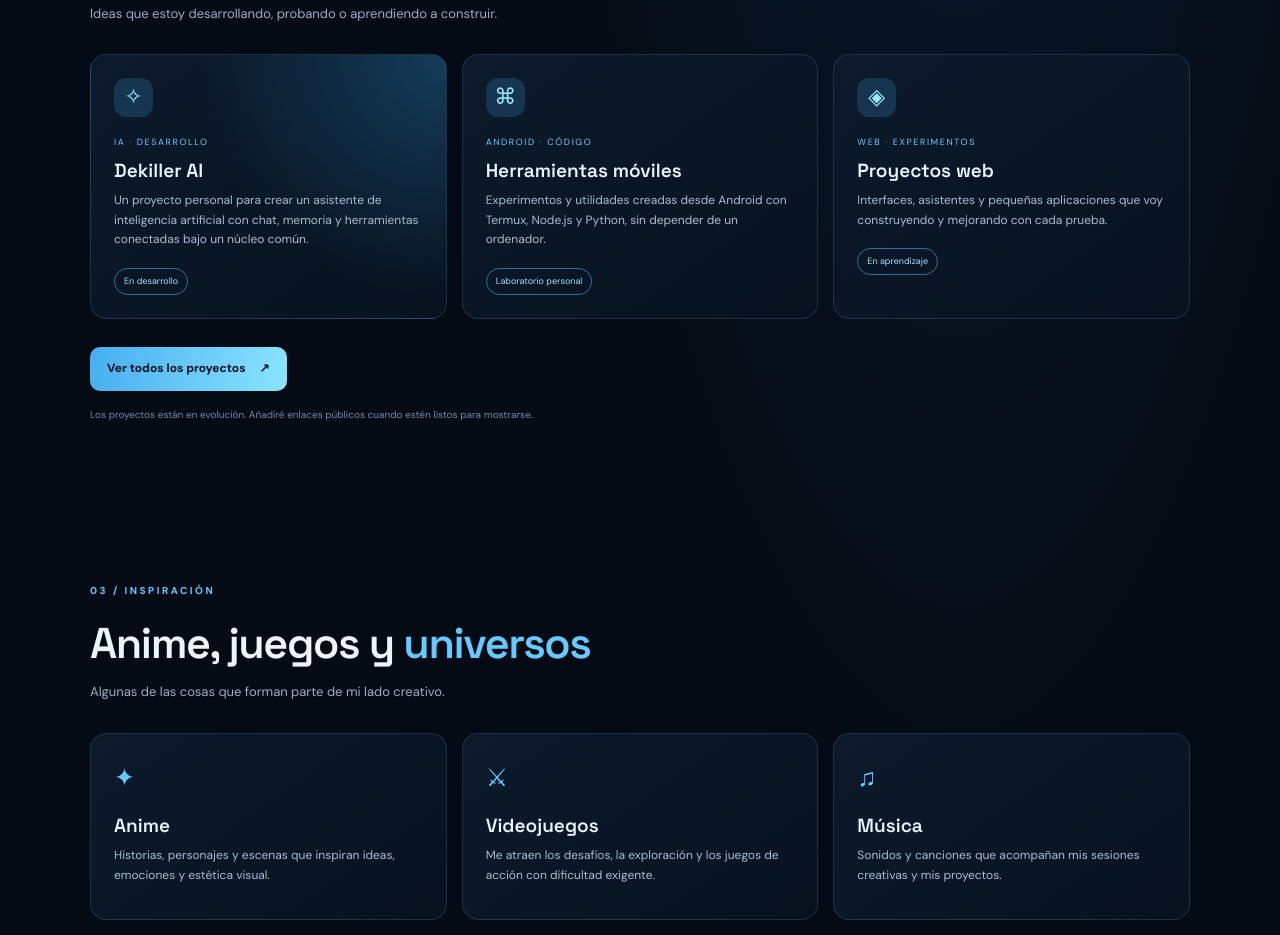
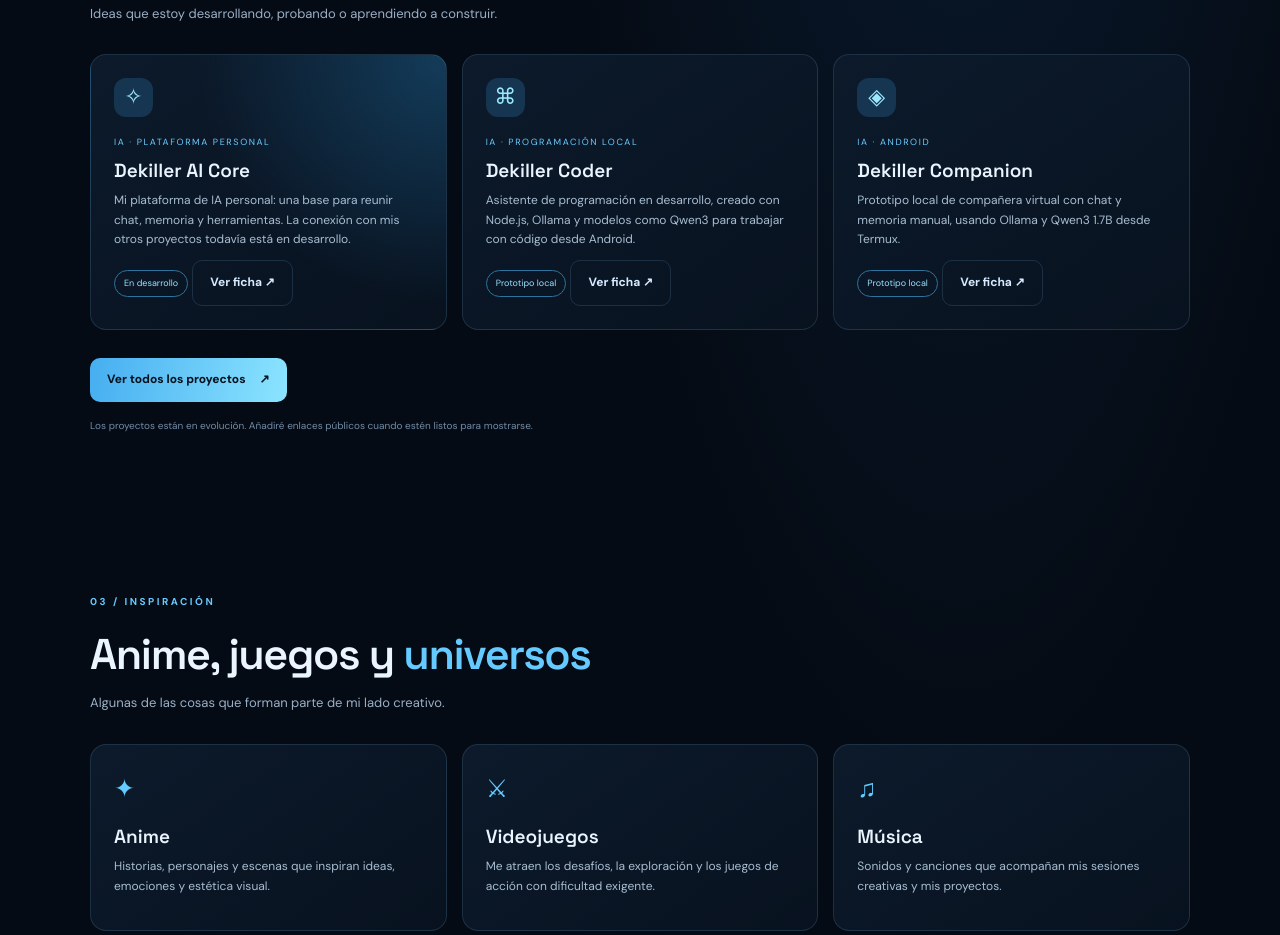
Before and after one commit to dekiller01/dekiller-personal-web, a plain HTML site: page index.html in a window 1280 px wide. Shown: the part 1318-2253 px from the top of the page. Drawn offline with Linux system fonts and the light colour scheme.

Commit message:
Actualizar portada con proyectos destacados

```diff
--- a/index.html
+++ b/index.html
@@ -118,36 +118,39 @@
       <div class="card-grid">
         <article class="project-card featured">
           <div class="card-icon">✧</div>
-          <p class="card-kicker">IA · DESARROLLO</p>
-          <h3>Dekiller AI</h3>
+          <p class="card-kicker">IA · PLATAFORMA PERSONAL</p>
+          <h3>Dekiller AI Core</h3>
           <p>
-            Un proyecto personal para crear un asistente de inteligencia
-            artificial con chat, memoria y herramientas conectadas bajo
-            un núcleo común.
+            Mi plataforma de IA personal: una base para reunir chat,
+            memoria y herramientas. La conexión con mis otros proyectos
+            todavía está en desarrollo.
           </p>
           <span class="tag">En desarrollo</span>
+          <a class="button ghost" href="proyectos.html#ia">Ver ficha ↗</a>
         </article>
 
         <article class="project-card">
           <div class="card-icon">⌘</div>
-          <p class="card-kicker">ANDROID · CÓDIGO</p>
-          <h3>Herramientas móviles</h3>
+          <p class="card-kicker">IA · PROGRAMACIÓN LOCAL</p>
+          <h3>Dekiller Coder</h3>
           <p>
-            Experimentos y utilidades creadas desde Android con Termux,
-            Node.js y Python, sin depender de un ordenador.
+            Asistente de programación en desarrollo, creado con Node.js,
+            Ollama y modelos como Qwen3 para trabajar con código desde Android.
           </p>
-          <span class="tag">Laboratorio personal</span>
+          <span class="tag">Prototipo local</span>
+          <a class="button ghost" href="proyectos.html#ia">Ver ficha ↗</a>
         </article>
 
         <article class="project-card">
           <div class="card-icon">◈</div>
-          <p class="card-kicker">WEB · EXPERIMENTOS</p>
-          <h3>Proyectos web</h3>
+          <p class="card-kicker">IA · ANDROID</p>
+          <h3>Dekiller Companion</h3>
           <p>
-            Interfaces, asistentes y pequeñas aplicaciones que voy
-            construyendo y mejorando con cada prueba.
+            Prototipo local de compañera virtual con chat y memoria manual,
+            usando Ollama y Qwen3 1.7B desde Termux.
           </p>
-          <span class="tag">En aprendizaje</span>
+          <span class="tag">Prototipo local</span>
+          <a class="button ghost" href="proyectos.html#ia">Ver ficha ↗</a>
         </article>
       </div>
 
```
